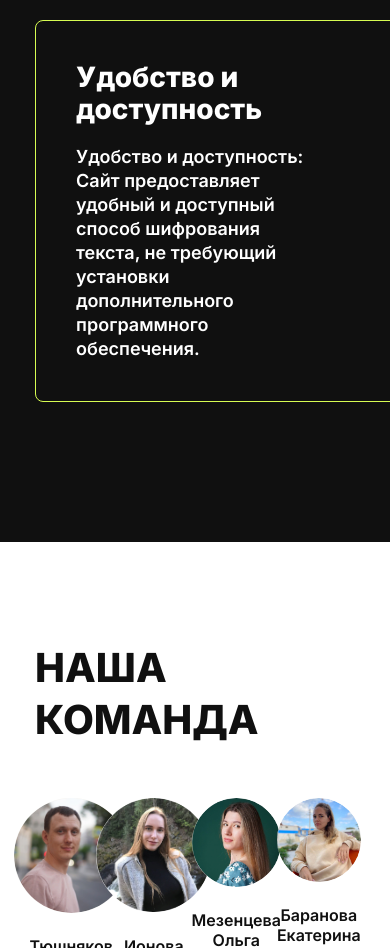
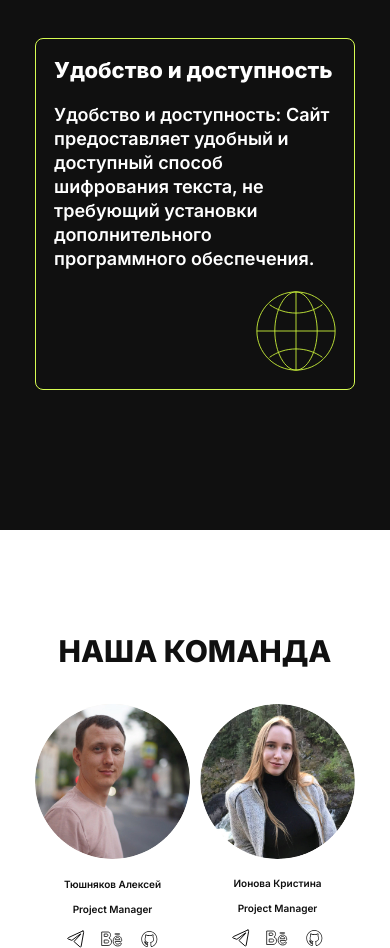
Before and after one commit to encryption-machine/Front, a React (Create React App) app: page / in a window 390 px wide. Shown: the part 4334-5282 px from the top of the page. Built offline with nearby package versions, Linux system fonts and the light colour scheme.

Commit message:
fix: add adaptive to AboutProject, OurTeam

```diff
--- a/src/components/AboutCiphers/AboutCiphers.module.scss
+++ b/src/components/AboutCiphers/AboutCiphers.module.scss
@@ -3,7 +3,7 @@
 
 .aboutCiphers {
   background-color: $violet;
-  padding: 100px 130px 140px;
+  padding: 100px 9% 140px;
 
   &_title {
     @include font-source-sans(40px, $white, 800, 52px);
--- a/src/components/AboutProject/AboutProject.module.scss
+++ b/src/components/AboutProject/AboutProject.module.scss
@@ -32,9 +32,26 @@
     display: flex;
     justify-content: space-between;
 
+    @media screen and (max-width: 880px) {
+      padding: 20px 40px 20px 20px;
+    }
+    @media screen and (max-width: 620px) {
+      flex-direction: column;
+      gap: 20px;
+    }
+    @media screen and (max-width: 420px) {
+      padding: 18px;
+    }
+    @media screen and (max-width: 380px) {
+      padding: 12px;
+    }
+
     &__content {
-      // width: calc(100% - 260px);
       width: 50%;
+
+      @media screen and (max-width: 620px) {
+        width: 100%;
+      }
     }
     &:nth-child(1) {
       .aboutProject_image {
@@ -59,15 +76,39 @@
     background-repeat: no-repeat;
     background-size: cover;
     align-self: center;
+
+    @media screen and (max-width: 880px) {
+      width: 160px;
+      height: 160px;
+    }
+    @media screen and (max-width: 620px) {
+      width: 80px;
+      height: 80px;
+      align-self: end;
+    }
   }
 
   &_titleItem {
     @include font-source-sans(28px, $white, 700, 32px, 'Inter');
     text-align: start;
     margin-bottom: 20px;
+
+    @media screen and (max-width: 880px) {
+      @include font-source-sans(24px, $white, 700, 28px, 'Inter');
+    }
+    @media screen and (max-width: 420px) {
+      @include font-source-sans(22px, $white, 700, 26px, 'Inter');
+    }
+    @media screen and (max-width: 380px) {
+      @include font-source-sans(20px, $white, 700, 24px, 'Inter');
+    }
   }
   &_description {
     @include font-source-sans(18px, $white, 400, 24px, 'Inter');
     text-align: start;
+
+    @media screen and (max-width: 380px) {
+      @include font-source-sans(16px, $white, 700, 22px, 'Inter');
+    }
   }
 }
--- a/src/components/OurTeam/OurTeam.module.scss
+++ b/src/components/OurTeam/OurTeam.module.scss
@@ -9,6 +9,16 @@
     @include font-source-sans(40px, $black, 800, 52px, 'Inter');
     text-align: left;
     margin-bottom: 52px;
+    @media screen and (max-width: 880px) {
+      margin-bottom: 42px;
+    }
+    @media screen and (max-width: 560px) {
+      @include font-source-sans(30px, $black, 800, 42px, 'Inter');
+      margin-bottom: 32px;
+    }
+    @media screen and (max-width: 506px) {
+      text-align: center;
+    }
   }
   &_container {
     width: 100%;
@@ -23,13 +33,28 @@
     grid-template-rows: repeat(5, 1fr);
     column-gap: 3.2%;
     row-gap: 52px;
+    @media screen and (max-width: 1200px) {
+      row-gap: 42px;
+    }
+    @media screen and (max-width: 880px) {
+      row-gap: 22px;
+    }
+    @media screen and (max-width: 650px) {
+      grid-template-columns: repeat(3, 1fr);
+      grid-template-rows: repeat(7, 1fr);
+    }
+    @media screen and (max-width: 506px) {
+      grid-template-columns: repeat(4, 1fr);
+      grid-template-rows: repeat(9, 1fr);
+    }
   }
   &_card {
     margin: 0;
     padding: 0;
     list-style: none;
     max-width: 260px;
-    height: 376px;
+    max-height: 376px;
+
     &:nth-child(1) {
       grid-column-start: 1;
       grid-column-end: 3;
@@ -106,6 +131,162 @@
       grid-column-start: 6;
       grid-column-end: 8;
     }
+    @media screen and (max-width: 650px) {
+      &:nth-child(1) {
+        grid-column-start: 1;
+        grid-column-end: 2;
+      }
+      &:nth-child(2) {
+        grid-column-start: 2;
+        grid-column-end: 3;
+      }
+      &:nth-child(3) {
+        grid-column-start: 3;
+        grid-column-end: 4;
+      }
+      &:nth-child(4) {
+        grid-column-start: 1;
+        grid-column-end: 2;
+      }
+      &:nth-child(5) {
+        grid-column-start: 2;
+        grid-column-end: 3;
+      }
+      &:nth-child(6) {
+        grid-column-start: 3;
+        grid-column-end: 4;
+      }
+      &:nth-child(7) {
+        grid-column-start: 1;
+        grid-column-end: 2;
+      }
+      &:nth-child(8) {
+        grid-column-start: 2;
+        grid-column-end: 3;
+      }
+      &:nth-child(9) {
+        grid-column-start: 3;
+        grid-column-end: 4;
+      }
+      &:nth-child(10) {
+        grid-column-start: 1;
+        grid-column-end: 2;
+      }
+      &:nth-child(11) {
+        grid-column-start: 2;
+        grid-column-end: 3;
+      }
+      &:nth-child(12) {
+        grid-column-start: 3;
+        grid-column-end: 4;
+      }
+      &:nth-child(13) {
+        grid-column-start: 1;
+        grid-column-end: 2;
+      }
+      &:nth-child(14) {
+        grid-column-start: 2;
+        grid-column-end: 3;
+      }
+      &:nth-child(15) {
+        grid-column-start: 3;
+        grid-column-end: 4;
+      }
+      &:nth-child(16) {
+        grid-column-start: 1;
+        grid-column-end: 2;
+      }
+      &:nth-child(17) {
+        grid-column-start: 2;
+        grid-column-end: 3;
+      }
+      &:nth-child(18) {
+        grid-column-start: 3;
+        grid-column-end: 4;
+      }
+      &:nth-child(19) {
+        grid-column-start: 2;
+        grid-column-end: 3;
+      }
+    }
+    @media screen and (max-width: 506px) {
+      &:nth-child(1) {
+        grid-column-start: 1;
+        grid-column-end: 3;
+      }
+      &:nth-child(2) {
+        grid-column-start: 3;
+        grid-column-end: 5;
+      }
+      &:nth-child(3) {
+        grid-column-start: 1;
+        grid-column-end: 3;
+      }
+      &:nth-child(4) {
+        grid-column-start: 3;
+        grid-column-end: 5;
+      }
+      &:nth-child(5) {
+        grid-column-start: 1;
+        grid-column-end: 3;
+      }
+      &:nth-child(6) {
+        grid-column-start: 3;
+        grid-column-end: 5;
+      }
+      &:nth-child(7) {
+        grid-column-start: 1;
+        grid-column-end: 3;
+      }
+      &:nth-child(8) {
+        grid-column-start: 3;
+        grid-column-end: 5;
+      }
+      &:nth-child(9) {
+        grid-column-start: 1;
+        grid-column-end: 3;
+      }
+      &:nth-child(10) {
+        grid-column-start: 3;
+        grid-column-end: 5;
+      }
+      &:nth-child(11) {
+        grid-column-start: 1;
+        grid-column-end: 3;
+      }
+      &:nth-child(12) {
+        grid-column-start: 3;
+        grid-column-end: 5;
+      }
+      &:nth-child(13) {
+        grid-column-start: 1;
+        grid-column-end: 3;
+      }
+      &:nth-child(14) {
+        grid-column-start: 3;
+        grid-column-end: 5;
+      }
+      &:nth-child(15) {
+        grid-column-start: 1;
+        grid-column-end: 3;
+      }
+      &:nth-child(16) {
+        grid-column-start: 3;
+        grid-column-end: 5;
+      }
+      &:nth-child(17) {
+        grid-column-start: 1;
+        grid-column-end: 3;
+      }
+      &:nth-child(18) {
+        grid-column-start: 3;
+        grid-column-end: 5;
+      }
+      &:nth-child(19) {
+        grid-column-start: 2;
+        grid-column-end: 4;
+      }
+    }
   }
   &_photo {
     width: 100%;
@@ -114,16 +295,40 @@
   }
   &_cardContent {
     margin-top: 20px;
+
+    @media screen and (max-width: 960px) {
+      margin-top: 14px;
+    }
   }
   &_titleCard {
     @include font-source-sans(16px, $black, 400, 20px, 'Inter');
     margin: 0;
     text-align: center;
+    @media screen and (max-width: 1030px) {
+      @include font-source-sans(14px, $black, 400, 18px, 'Inter');
+    }
+    @media screen and (max-width: 960px) {
+      @include font-source-sans(12px, $black, 400, 16px, 'Inter');
+    }
+    @media screen and (max-width: 780px) {
+      @include font-source-sans(10px, $black, 400, 14px, 'Inter');
+    }
   }
   &_subtitle {
     @include font-source-sans(16px, $black, 400, 20px, 'Inter');
     margin: 16px 0;
     text-align: center;
+
+    @media screen and (max-width: 1030px) {
+      @include font-source-sans(14px, $black, 400, 18px, 'Inter');
+    }
+    @media screen and (max-width: 960px) {
+      @include font-source-sans(12px, $black, 400, 16px, 'Inter');
+      margin: 12px 0;
+    }
+    @media screen and (max-width: 780px) {
+      @include font-source-sans(10px, $black, 400, 12px, 'Inter');
+    }
   }
   &_links {
     margin: 0;
@@ -132,9 +337,22 @@
     display: flex;
     justify-content: center;
     gap: 20px;
+
+    @media screen and (max-width: 880px) {
+      gap: 12px;
+    }
   }
   &_link {
     width: 24px;
     height: 24px;
+
+    @media screen and (max-width: 880px) {
+      width: 18px;
+      height: 18px;
+    }
+    @media screen and (max-width: 560px) {
+      width: 14px;
+      height: 14px;
+    }
   }
 }
--- a/src/components/SignInForm/SignInForm.jsx
+++ b/src/components/SignInForm/SignInForm.jsx
@@ -122,7 +122,7 @@ const SignInForm = observer(() => {
       .then((data) => {
         const refresh = data.refresh;
         if (data.access) {
-          document.cookie = `access=${data.access}; max-age=3600`;
+          document.cookie = `access=${data.access}; max-age=86400`;
           formStore.setLoggedIn(true);
           formStore.setOpenAuthForm(false);
         } else {
@@ -134,7 +134,7 @@ const SignInForm = observer(() => {
                   .postApiAuthorizeRefresh(refresh)
                   .then((data) => {
                     if (data.access) {
-                      document.cookie = `access=${data.access}; max-age=3600`;
+                      document.cookie = `access=${data.access}; max-age=86400`;
                       formStore.setLoggedIn(true);
                       formStore.setOpenAuthForm(false);
                     }
```
